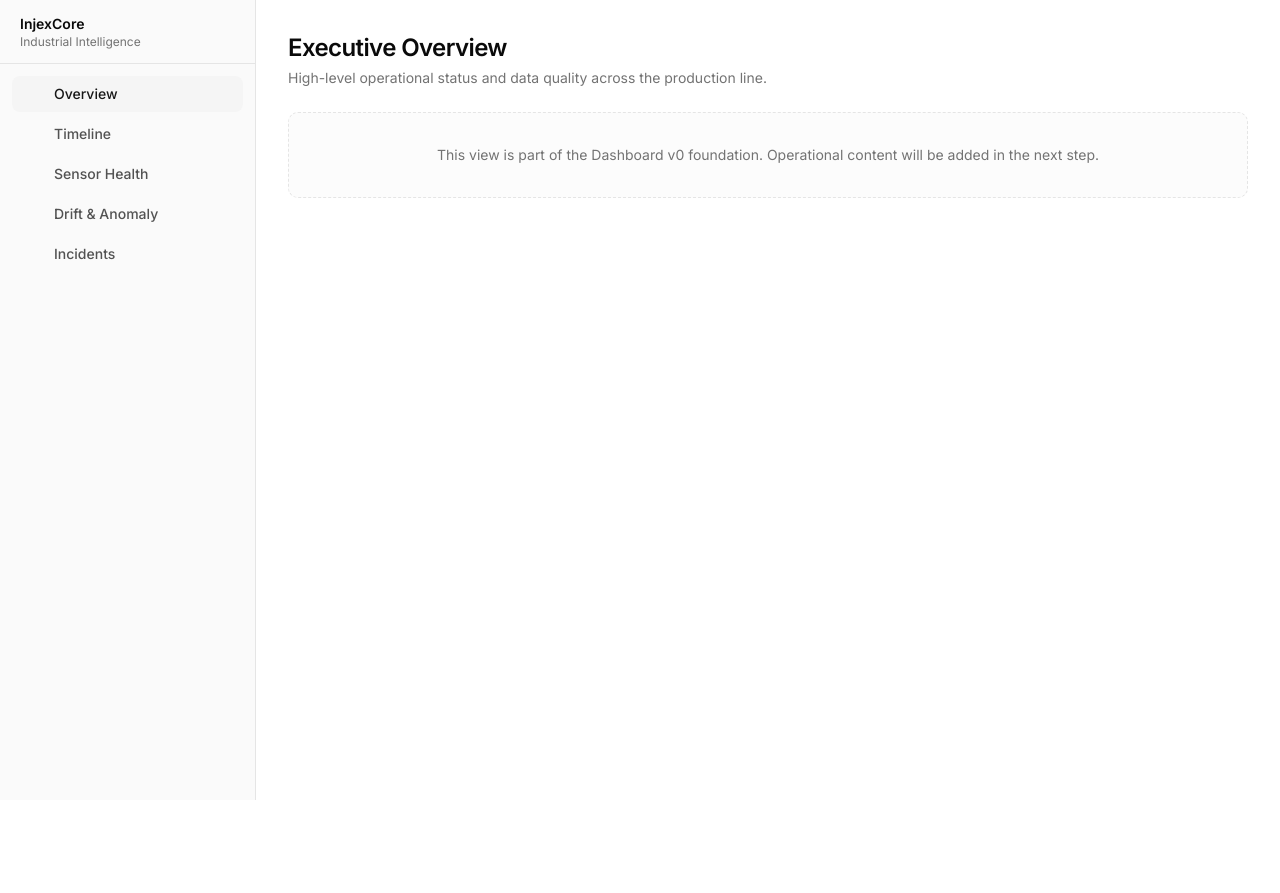
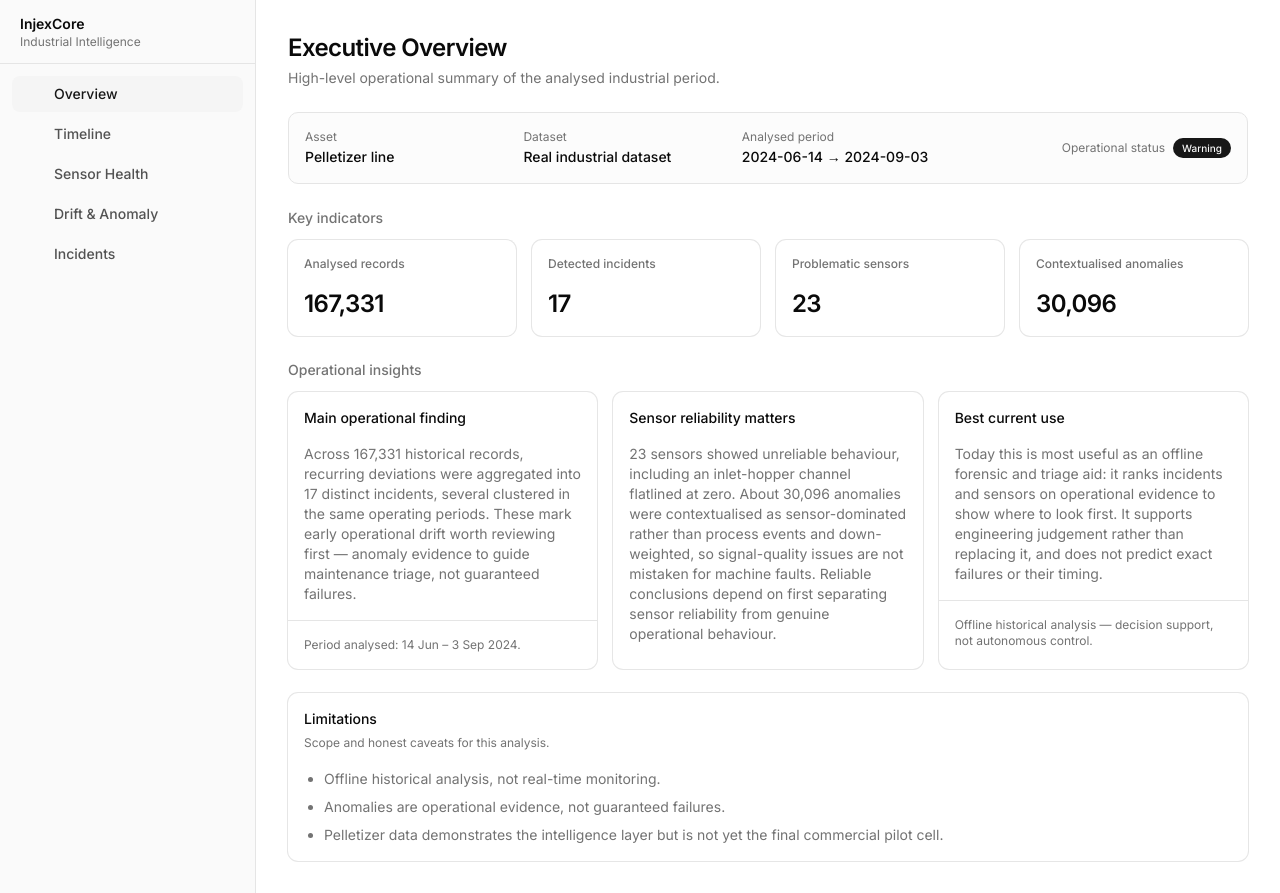
Before and after one commit to SagueLL/InjexCore, a Next.js app in the folder apps/dashboard/: page /overview in a window 1280 px wide. Before the commit the page ends 800 px from the top, so only its background shows below. Built offline with nearby package versions, Linux system fonts and the light colour scheme; some icons are missing.

Commit message:
feat(dashboard): implement executive overview page

```diff
--- a/apps/dashboard/src/app/overview/page.tsx
+++ b/apps/dashboard/src/app/overview/page.tsx
@@ -1,18 +1,74 @@
 import { PageHeader } from "@/components/app/page-header";
+import { InsightCard } from "@/components/dashboard/insight-card";
+import { KpiCard } from "@/components/dashboard/kpi-card";
+import { SectionCard } from "@/components/dashboard/section-card";
+import { StatusBadge } from "@/components/dashboard/status-badge";
+import { demoOverviewSummary } from "@/lib/dashboard/demo-overview";
 
 export default function OverviewPage() {
+  const summary = demoOverviewSummary;
+
   return (
     <div className="space-y-6">
       <PageHeader
         title="Executive Overview"
-        description="High-level operational status and data quality across the production line."
+        description="High-level operational summary of the analysed industrial period."
       />
-      <div className="rounded-lg border border-dashed bg-muted/30 p-8 text-center">
-        <p className="text-sm text-muted-foreground">
-          This view is part of the Dashboard v0 foundation. Operational content
-          will be added in the next step.
-        </p>
+
+      <div className="flex flex-col gap-4 rounded-lg border bg-muted/30 p-4 sm:flex-row sm:items-center sm:justify-between">
+        <dl className="grid grid-cols-1 gap-x-8 gap-y-2 sm:grid-cols-3">
+          <div className="space-y-0.5">
+            <dt className="text-xs text-muted-foreground">Asset</dt>
+            <dd className="text-sm font-medium text-foreground">{summary.assetName}</dd>
+          </div>
+          <div className="space-y-0.5">
+            <dt className="text-xs text-muted-foreground">Dataset</dt>
+            <dd className="text-sm font-medium text-foreground">{summary.datasetName}</dd>
+          </div>
+          <div className="space-y-0.5">
+            <dt className="text-xs text-muted-foreground">Analysed period</dt>
+            <dd className="text-sm font-medium text-foreground">
+              {summary.periodStart} → {summary.periodEnd}
+            </dd>
+          </div>
+        </dl>
+        <div className="flex items-center gap-2">
+          <span className="text-xs text-muted-foreground">Operational status</span>
+          <StatusBadge status={summary.operationalStatus} />
+        </div>
       </div>
+
+      <section className="space-y-3">
+        <h2 className="text-sm font-medium text-muted-foreground">Key indicators</h2>
+        <div className="grid grid-cols-1 gap-4 md:grid-cols-2 lg:grid-cols-4">
+          {summary.kpis.map((kpi) => (
+            <KpiCard
+              key={kpi.label}
+              title={kpi.label}
+              value={kpi.value}
+              description={kpi.description}
+              helperText={kpi.helperText}
+            />
+          ))}
+        </div>
+      </section>
+
+      <section className="space-y-3">
+        <h2 className="text-sm font-medium text-muted-foreground">Operational insights</h2>
+        <div className="grid gap-4 lg:grid-cols-3">
+          {summary.executiveInsights.map((insight) => (
+            <InsightCard key={insight.title} {...insight} />
+          ))}
+        </div>
+      </section>
+
+      <SectionCard title="Limitations" description="Scope and honest caveats for this analysis.">
+        <ul className="list-disc space-y-2 pl-5 text-sm text-muted-foreground">
+          {summary.limitations.map((item) => (
+            <li key={item}>{item}</li>
+          ))}
+        </ul>
+      </SectionCard>
     </div>
   );
 }
```
